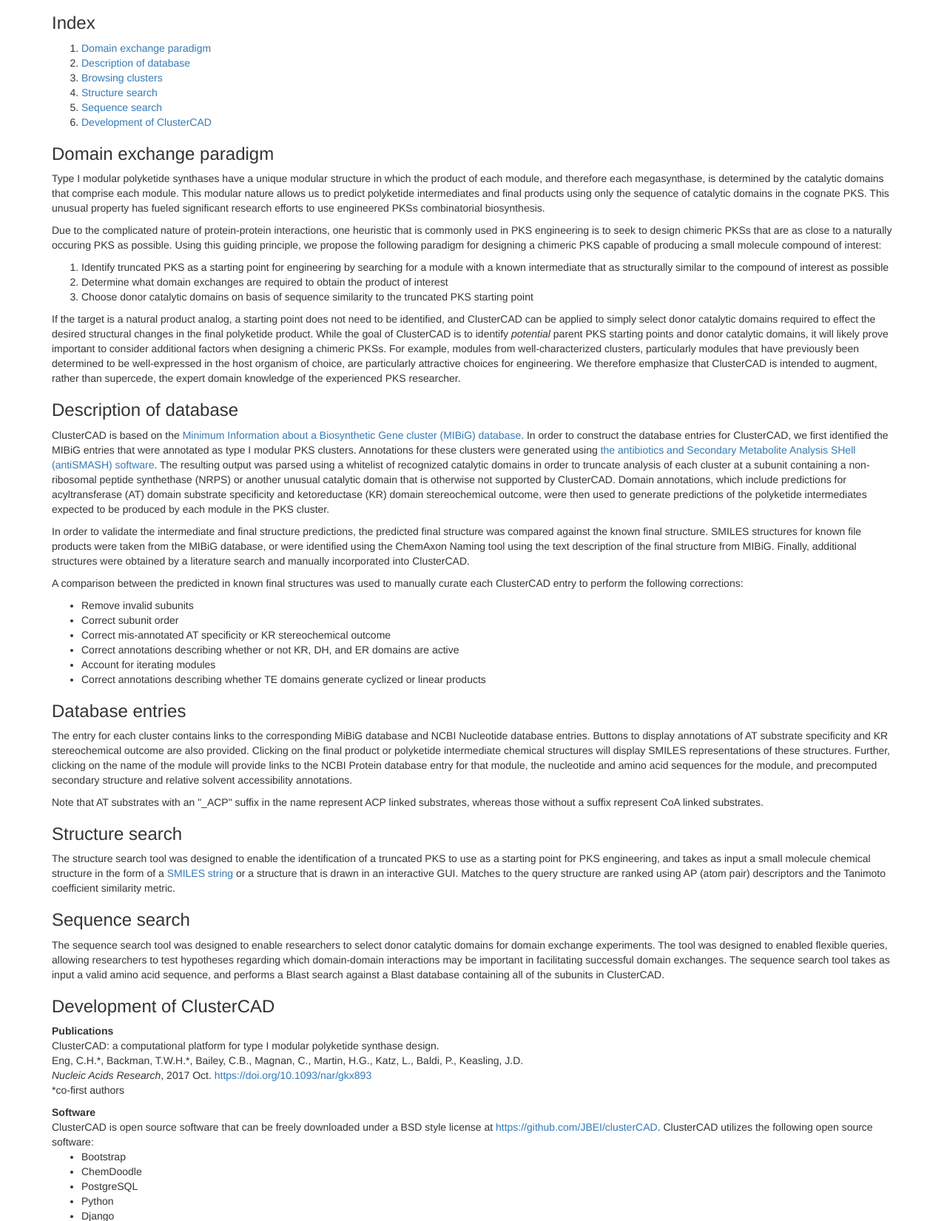
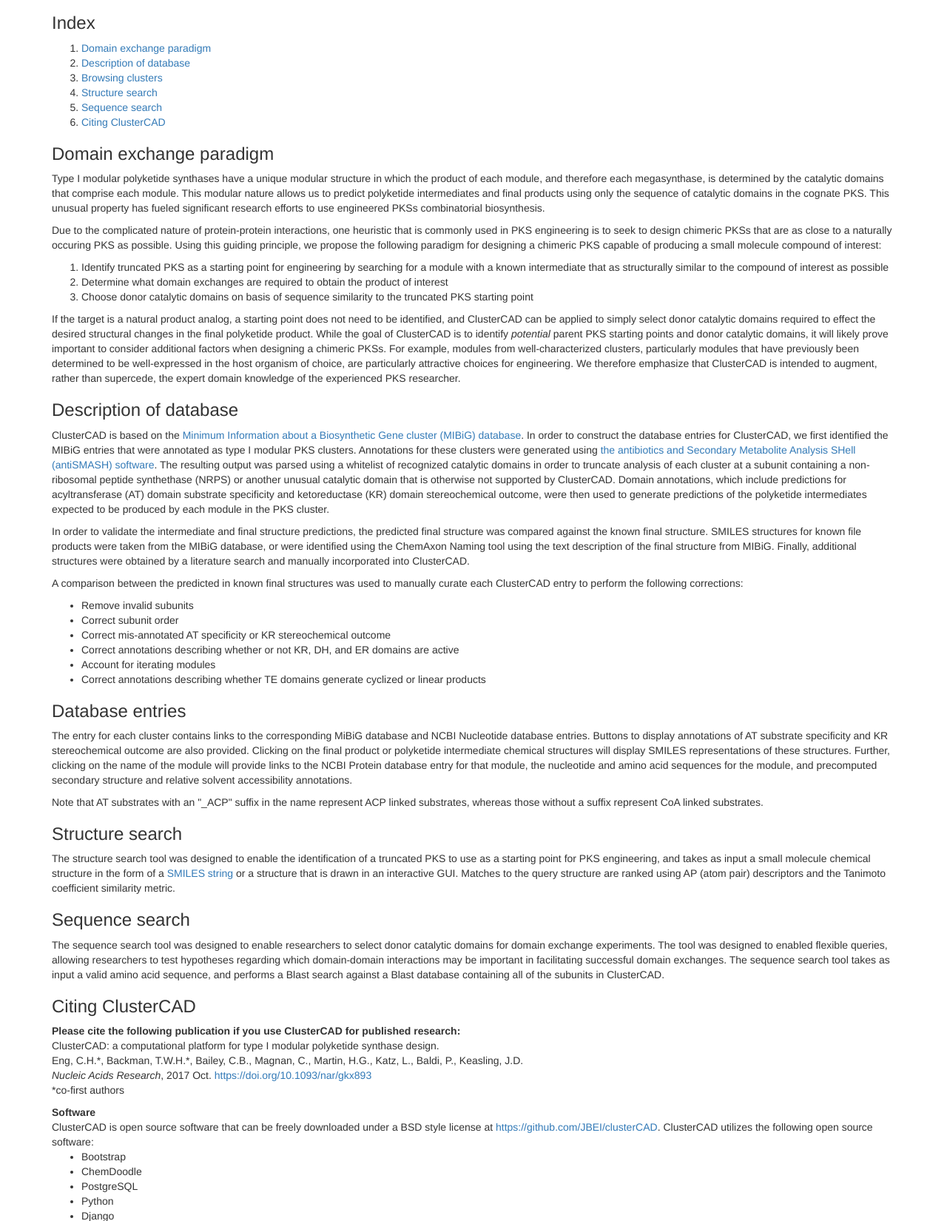
Before and after one commit to JBEI/clusterCAD, a Django app: template templates/about.html in a window 1280 px wide. Shown: the part 249-1899 px from the top of the page at 74% size. Run offline with Django 3.2, Linux system fonts and the light colour scheme; the template is opened without the code that fills it, so the values that code supplies are empty; parts of the project's set-up code (start-up, migrations or seed data) failed here and were passed over; some libraries are stand-ins or nearby versions.

Commit message:
updated citation link

```diff
--- a/templates/about.html
+++ b/templates/about.html
@@ -13,7 +13,7 @@ The goal of ClusterCAD is to facilitate the informed design of chimeric type I m
 <li class="roman"><a href="#browse">Browsing clusters</a></li>
 <li class="roman"><a href="#structure">Structure search</a></li>
 <li class="roman"><a href="#sequence">Sequence search</a></li>
-<li class="roman"><a href="#develop">Development of ClusterCAD</a></li>
+<li class="roman"><a href="#citation">Citing ClusterCAD</a></li>
 </ol>
 
 
@@ -66,11 +66,11 @@ The goal of ClusterCAD is to facilitate the informed design of chimeric type I m
 
 <p>The sequence search tool was designed to enable researchers to select donor catalytic domains for domain exchange experiments. The tool was designed to enabled flexible queries, allowing researchers to test hypotheses regarding which domain-domain interactions may be important in facilitating successful domain exchanges. The sequence search tool takes as input a valid amino acid sequence, and performs a Blast search against a Blast database containing all of the subunits in ClusterCAD.</p>
 
-<a name="develop"></a>
-<h3>Development of ClusterCAD</h3>
+<a name="citation"></a>
+<h3>Citing ClusterCAD</h3>
 <dl>
 
-<dt>Publications</dt>
+<dt>Please cite the following publication if you use ClusterCAD for published research:</dt>
 <dd><p>
 ClusterCAD: a computational platform for type I modular polyketide synthase design.</br>
 Eng, C.H.*, Backman, T.W.H.*, Bailey, C.B., Magnan, C., Martin, H.G., Katz, L., Baldi, P., Keasling, J.D.</br>
--- a/templates/home.html
+++ b/templates/home.html
@@ -6,7 +6,7 @@
 </div>
 
 <div class="row-fluid">
-ClusterCAD provides a database and web-based toolkit designed to enable researchers to harness the potential of type I modular polyketide synthases for combinatorial biosynthesis. We provide tools to identify a truncated PKS as a starting point for domain exchange experiments given a small molecule target, and to select subunits as catalytic domain donors to alter a module’s acyltransferase, ketoreductase, or reductive cassette. View the video below for a quick tutorial.
+ClusterCAD provides a database and web-based toolkit designed to enable researchers to harness the potential of type I modular polyketide synthases for combinatorial biosynthesis. We provide tools to identify a truncated PKS as a starting point for domain exchange experiments given a small molecule target, and to select subunits as catalytic domain donors to alter a module’s acyltransferase, ketoreductase, or reductive cassette. View the video below for a quick tutorial. Please <a href='/about/#citation'>cite</a> us if you use ClusterCAD for published research.
 </div>
 
 <div class="row-fluid">
```
